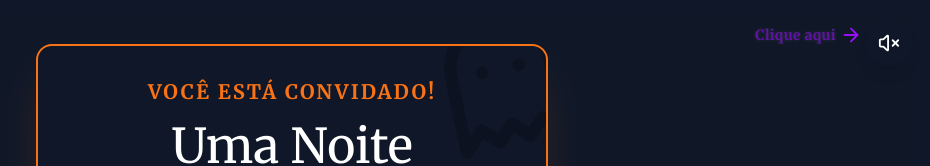
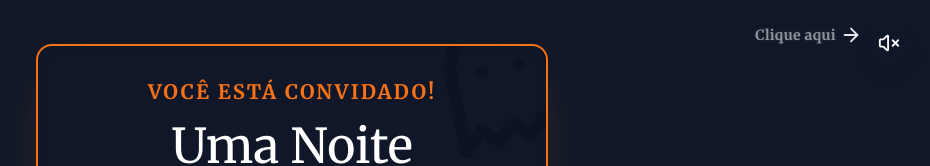
Before and after one commit to GuiRosario/festa-hallowen, a Next.js app: page / in a window 1280 px wide. Shown: the top 166 px of the page, without its empty margins (348-1278 px from the left). Built offline with nearby package versions, Linux system fonts and the light colour scheme.

Commit message:
fix color button

```diff
--- a/app/page.tsx
+++ b/app/page.tsx
@@ -58,10 +58,10 @@
       <div className="fixed top-5 right-5 z-50 flex items-center space-x-2">
         {muted && (
           <div className="flex items-center animate-bounce-slow mr-1">
-            <span className="text-purple-600 font-semibold text-sm tracking-wide whitespace-nowrap animate-glow mr-1">
+            <span className="text-white-600 font-semibold text-sm tracking-wide whitespace-nowrap animate-glow mr-1">
               Clique aqui
             </span>
-            <ArrowRight size={22} className="text-purple-600 animate-glow" />
+            <ArrowRight size={22} className="text-white-600 animate-glow" />
           </div>
         )}
 
```
